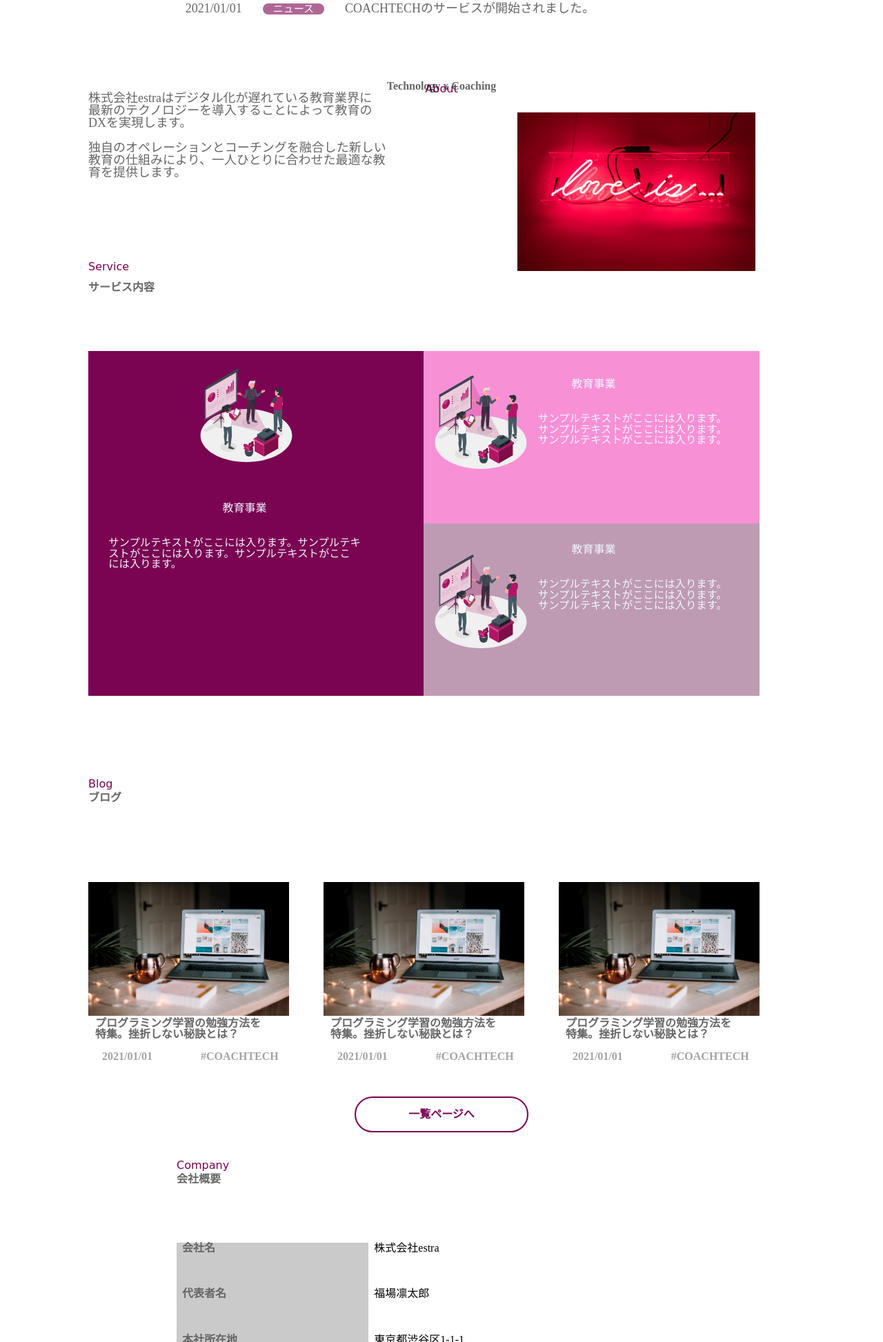
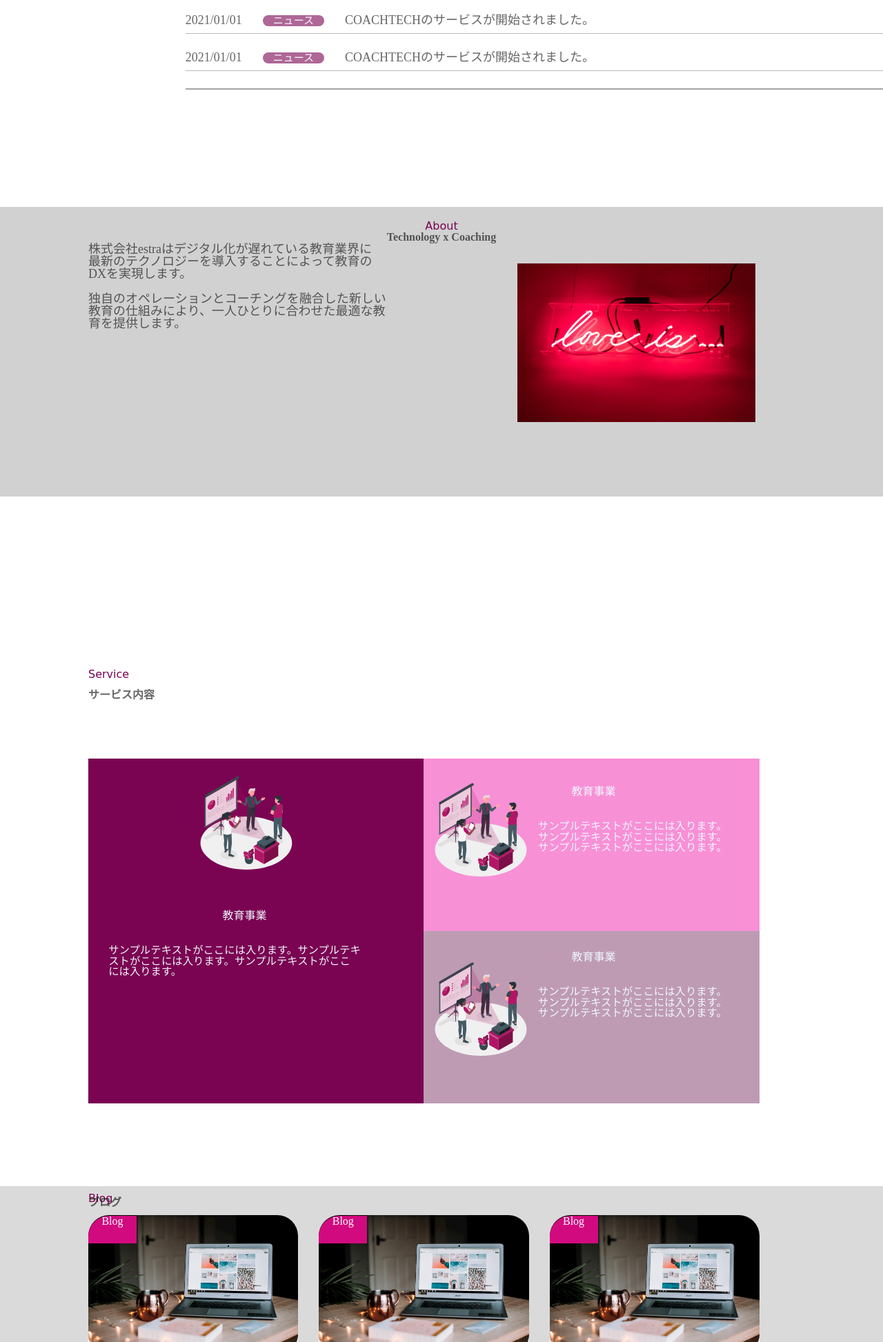
Before and after one commit to MacLove0724/MacLove3lp-test, a plain HTML site: page 20230926_miyata/index.html in a window 1280 px wide. Shown: the part 854-2800 px from the top of the page at 69% size. Drawn offline with Linux system fonts and the light colour scheme; files that its build step writes are made by us from their sources; files whose address does not match are found by name; a web font is replaced by a local one.

Commit message:
任意のメッセージ

```diff
--- a/20230926_miyata/index.html
+++ b/20230926_miyata/index.html
@@ -54,6 +54,7 @@
             </ul>
         </div>
     </section>
+    <div class="tyusei"></div>
     <div class="Company-info">
         <p class="icon2">About</p>
         <h2 class="Company-tittle">Technology x Coaching</h2>
@@ -65,6 +66,7 @@
             </div>
         </div>
     </div>
+
     <div class="service">
         <p class="icon3">Service</p>
         <h2 class="service-tittle">サービス内容</h2>
@@ -83,28 +85,35 @@
             </div>
         </div>
     </div>
+    <div class="tyusei2"></div>
     <div class="blog">
         <p class="icon4">Blog</p>
         <h2 class="blog-tittle">ブログ</h2>
     </div>
+    <div class="blog-flex-1">
         <div class="blog-flex">
-        <div><img class="blog-img" src="img/blog__first.jpg">
+            <div class="blog-a"><img class="blog-img" src="img/blog__first.jpg">
+                <div class="blog-icon">Blog</div>
                 <p class="blog-p">プログラミング学習の勉強方法を<br>特集。挫折しない秘訣とは？<br><br>
                     <span class="blog-date">2021/01/01</span><span class="blog-hashtag">#COACHTECH</span>
                 </p>
             </div>
             <div class=" blog-b"><img class="blog-img" src="img/blog__first.jpg" alt="">
+                <div class="blog-icon">Blog</div>
                 <p class="blog-p">プログラミング学習の勉強方法を<br>特集。挫折しない秘訣とは？<br><br>
                     <span class="blog-date">2021/01/01</span><span class="blog-hashtag">#COACHTECH</span>
                 </p>
             </div>
             <div class="blog-b"><img class="blog-img" src="img/blog__first.jpg" alt="">
+                <div class="blog-icon">Blog</div>
                 <p class="blog-p">プログラミング学習の勉強方法を<br>特集。挫折しない秘訣とは？<br><br>
                     <span class="blog-date">2021/01/01</span><span class="blog-hashtag">#COACHTECH</span>
                 </p>
             </div>
         </div>
         <div class="itiran"><a href="" class="button">一覧ページへ</a></div>
+    </div>
+
     <div class="company">
         <p class="icon5">Company</p>
         <h2 class="company-tittle">会社概要</h2>
--- a/20230926_miyata/style.css
+++ b/20230926_miyata/style.css
@@ -135,10 +135,16 @@ header-abc {
 .mews-ul {
     opacity: 0.6;
     list-style: none;
+    border-top: solid 2px #00000098;
+    border-bottom: solid 2px #00000098;
 }
 
 .mews-li {
-    margin-top: 20px;
+    margin-top: 25px;
+    margin-bottom: 25px;
+    padding-bottom: 10px;
+    border-bottom: solid 1px #00000075;
+
 }
 
 .news-icon {
@@ -153,16 +159,23 @@ header-abc {
 }
 
 .icon2 {
-    position: relative;
-    top: 200px;
     text-align: center;
     font-family: "Gorditas", cursive;
     color: rgb(122, 3, 82);
 }
 
+.tyusei {
+    background-color: #d20a7f00;
+    height: 270px;
+}
+
+.Company-info {
+    padding-top: 20px;
+    background-color: #0000002e;
+    height: 400px;
+}
+
 .Company-tittle {
-    position: relative;
-    top: 180px;
     text-align: center;
     opacity: 0.6;
 }
@@ -170,7 +183,6 @@ header-abc {
 .techno {
     width: 90%;
     position: relative;
-    top: 180px;
     left: 10%;
 }
 
@@ -196,7 +208,7 @@ header-abc {
 
 .icon3 {
     position: absolute;
-    top: 300px;
+    top: 250px;
     left: 10%;
     font-family: "Gorditas", cursive;
     color: rgb(122, 3, 82);
@@ -204,14 +216,14 @@ header-abc {
 
 .service-tittle {
     position: absolute;
-    top: 330px;
+    top: 280px;
     left: 10%;
     opacity: 0.6;
 }
 
 .about-grid {
     position: absolute;
-    top: 430px;
+    top: 380px;
     left: 10%;
     width: 76%;
     display: grid;
@@ -303,39 +315,70 @@ header-abc {
     font-size: 1.2vw;
 }
 
+.tyusei2 {
+    height: 1000px;
+    background-color: #28011800;
+}
+
 .blog {
-    position: relative;
+    width: 100%;
+    background-color: #00000025;
+    padding-top: 10px;
 }
 
 .icon4 {
-    position: absolute;
-    top: 1050px;
+    width: 90%;
+    position: relative;
     left: 10%;
     font-family: "Gorditas", cursive;
     color: rgb(122, 3, 82);
 }
 
 .blog-tittle {
-    position: absolute;
-    top: 1070px;
+    width: 90%;
+    top: -10px;
+    position: relative;
     left: 10%;
     opacity: 0.6;
+    margin: 0%;
+}
+
+.blog-flex-1 {
+    background-color: #00000025;
 }
 
 .blog-flex {
     position: relative;
-    top: 1200px;
     left: 10%;
     display: flex;
     max-width: 76%;
 }
 
 .blog-img {
+    border-radius: 30px;
     width: 100%;
+}
+.blog-icon {
+    color: #fff;
+    text-align: center;
+    position: absolute;
+    top: 1px;
+    background-color: #d20a7f;
+    width:70px ;
+    height:40px ;
+    border-radius:30px 0px 0px 0px;;
+}
+.blog-a {
+    background-color: #fff;
+    width: 50%;
+    border-radius: 30px;
 }
 
 .blog-b {
-    margin-left: 50px;
+    background-color: #fff;
+    margin-left: 30px;
+    width: 50%;
+    border-radius: 30px;
 }
 
 .blog-p {
@@ -345,18 +388,26 @@ header-abc {
 }
 
 .blog-date {
+    float: left;
     opacity: 0.6;
-    margin-left: 10px;
+    margin-left: 5px;
+    font-size: 12px;
 }
 
 .blog-hashtag {
-    margin-left: 70px;
+    float: right;
     opacity: 0.6;
+    font-size: 12px;
+    margin-right: 20px;
+}
+
+.itiran {
+    margin-top: 80px;
+    padding-bottom: 20px;
 }
 
 .button {
     position: relative;
-    top: 1250px;
     display: block;
     text-decoration: none;
     text-align: center;
@@ -375,7 +426,7 @@ header-abc {
 
 .icon5 {
     position: absolute;
-    top: 1290px;
+    top: 190px;
     left: 20%;
     font-family: "Gorditas", cursive;
     color: rgb(122, 3, 82);
@@ -383,14 +434,14 @@ header-abc {
 
 .company-tittle {
     position: absolute;
-    top: 1310px;
+    top: 210px;
     left: 20%;
     opacity: 0.6;
 }
 
 .company-table {
     position: relative;
-    top: 1410px;
+    top: 310px;
     left: 20%;
     max-width: 80%;
 }
@@ -409,7 +460,7 @@ header-abc {
 .in {
     display: flex;
     position: relative;
-    top: 1500px;
+    top: 400px;
 
 }
 
@@ -431,7 +482,7 @@ header-abc {
 
 .information-p {
     position: absolute;
-    top: 120px;
+    top: 50px;
     left: 18%;
     color: aliceblue;
     font-size: 30px;
@@ -440,7 +491,7 @@ header-abc {
 
 .interview-p {
     position: absolute;
-    top: 120px;
+    top: 50px;
     left: 68%;
     color: aliceblue;
     font-size: 30px;
@@ -449,7 +500,7 @@ header-abc {
 
 footer {
     position: relative;
-    top: 1620px;
+    top: 520px;
 }
 
 .footer-p {
@@ -494,6 +545,7 @@ footer {
     height: 30px;
     transform: translateY(-50%);
 }
-/* {
+
+* {
     outline: 2px solid blue;
 }
```
Lines whose indentation alone changed are shown as unchanged.
